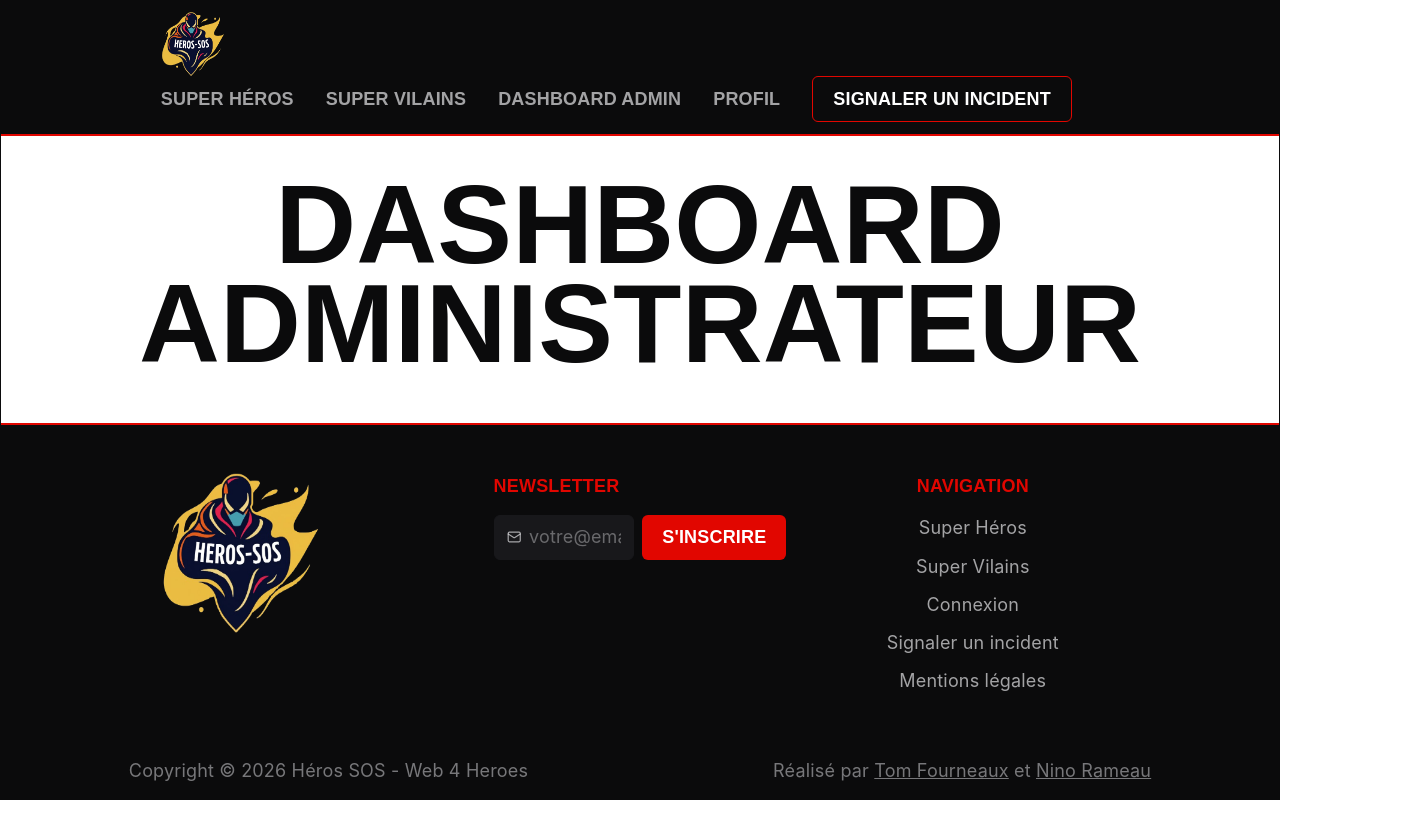
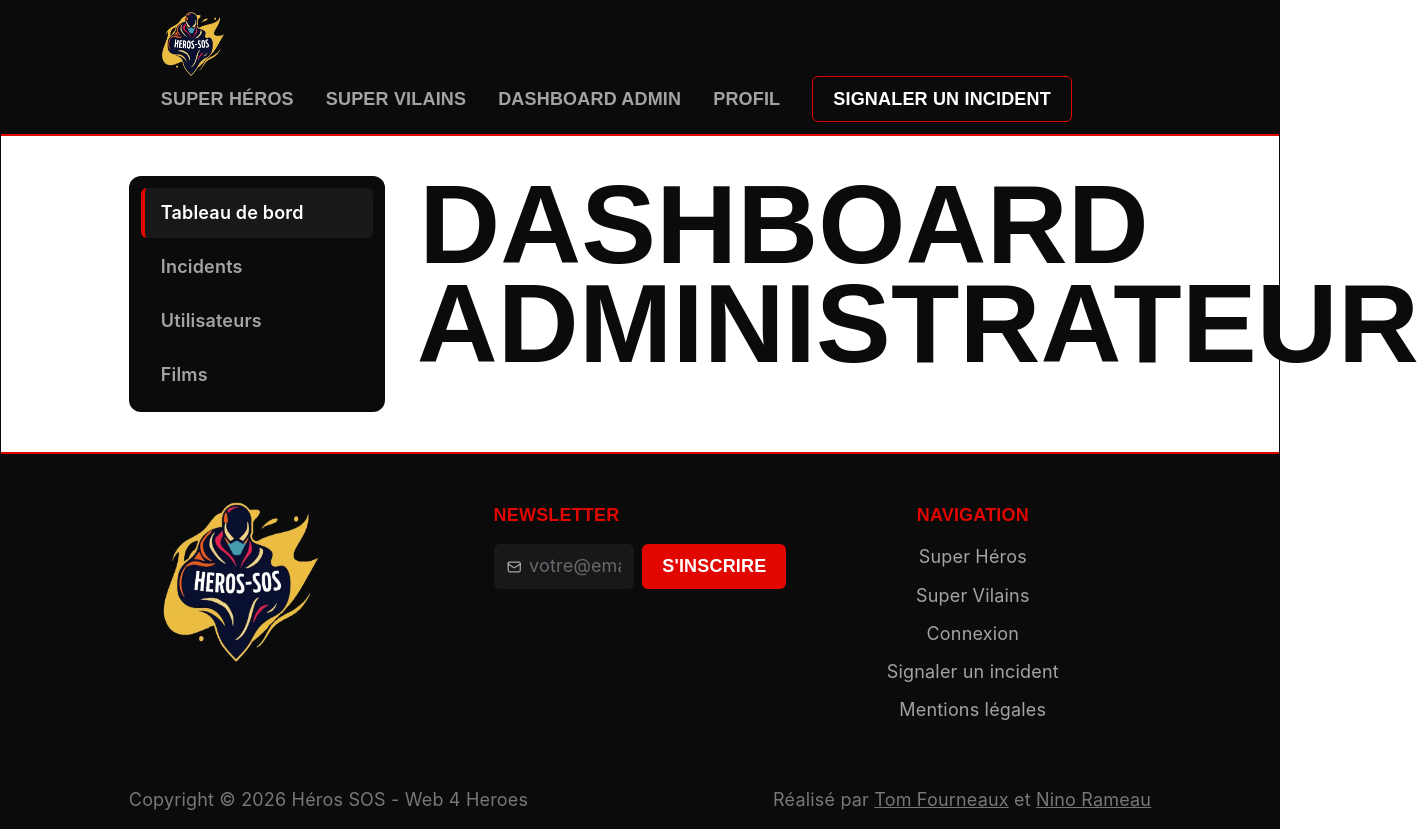
Before and after one commit to tomfrx12/Hero-SOS, a React (Vite) app: page /dashboard-admin in a window 1280 px wide. Shown: the whole page, 1419 px wide, since content can reach past the window. Before the commit the page ends 800 px from the top, so only its background shows below. Built offline with nearby package versions, Linux system fonts and the light colour scheme; a web font is replaced by a local one.

Commit message:
feat: ajouter le dashboard admin avec ses sous-pages

```diff
--- a/src/App.tsx
+++ b/src/App.tsx
@@ -15,7 +15,12 @@ import ProfilInformations from './pages/profil/ProfilInformations'
 import ProfilStatistiques from './pages/profil/ProfilStatistiques'
 import ProfilReputation from './pages/profil/ProfilReputation'
 import MentionsLegales from './pages/MentionsLegales'
-import DashboardAdmin from './pages/DashboardAdmin'
+import AdminLayout from './composants/AdminLayout'
+import DashboardAdmin from './pages/admin/DashboardAdmin'
+import AdminIncidents from './pages/admin/AdminIncidents'
+import AdminIncident from './pages/admin/AdminIncident'
+import AdminUtilisateurs from './pages/admin/AdminUtilisateurs'
+import AdminFilms from './pages/admin/AdminFilms'
 
 export default function App() {
   return (
@@ -38,7 +43,13 @@ export default function App() {
               <Route path="statistiques" element={<ProfilStatistiques />} />
               <Route path="reputation" element={<ProfilReputation />} />
             </Route>
-            <Route path="/dashboard-admin" element={<DashboardAdmin />} />
+            <Route path="/dashboard-admin" element={<AdminLayout />}>
+              <Route index element={<DashboardAdmin />} />
+              <Route path="incidents" element={<AdminIncidents />} />
+              <Route path="incidents/:id" element={<AdminIncident />} />
+              <Route path="utilisateurs" element={<AdminUtilisateurs />} />
+              <Route path="films" element={<AdminFilms />} />
+            </Route>
           </Routes>
         </Layout>
     </>
--- /dev/null
+++ b/src/composants/AdminLayout.tsx
@@ -0,0 +1,12 @@
+import LayoutOnglets, { type Onglet } from "./LayoutOnglets"
+
+const onglets: Onglet[] = [
+    { to: "/dashboard-admin", label: "Tableau de bord", end: true },
+    { to: "/dashboard-admin/incidents", label: "Incidents" },
+    { to: "/dashboard-admin/utilisateurs", label: "Utilisateurs" },
+    { to: "/dashboard-admin/films", label: "Films" },
+]
+
+export default function AdminLayout() {
+    return <LayoutOnglets onglets={onglets} />
+}
--- /dev/null
+++ b/src/pages/admin/AdminFilms.tsx
@@ -0,0 +1,5 @@
+export default function AdminFilms() {
+    return (
+        <h1>Films</h1>
+    )
+}
--- /dev/null
+++ b/src/pages/admin/AdminIncident.tsx
@@ -0,0 +1,9 @@
+import { useParams } from "react-router"
+
+export default function AdminIncident() {
+    const { id } = useParams()
+
+    return (
+        <h1>Incident n°{id}</h1>
+    )
+}
--- /dev/null
+++ b/src/pages/admin/AdminIncidents.tsx
@@ -0,0 +1,5 @@
+export default function AdminIncidents() {
+    return (
+        <h1>Incidents</h1>
+    )
+}
--- /dev/null
+++ b/src/pages/admin/AdminUtilisateurs.tsx
@@ -0,0 +1,5 @@
+export default function AdminUtilisateurs() {
+    return (
+        <h1>Utilisateurs</h1>
+    )
+}
```
Also changed, not shown: src/pages/admin/DashboardAdmin.tsx (renamed from src/pages/DashboardAdmin.tsx).
